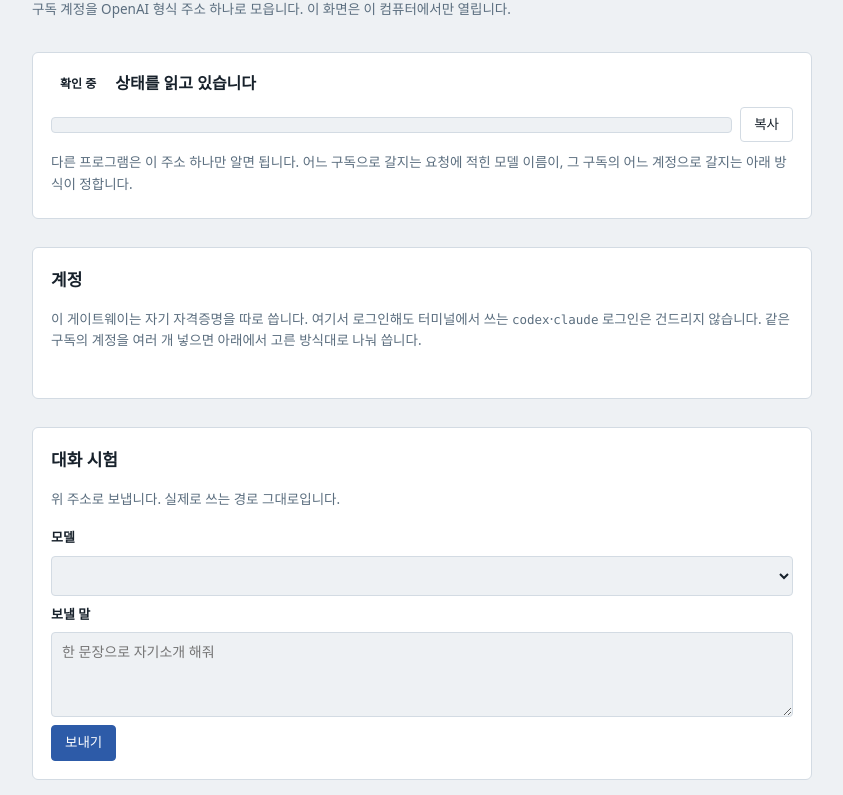
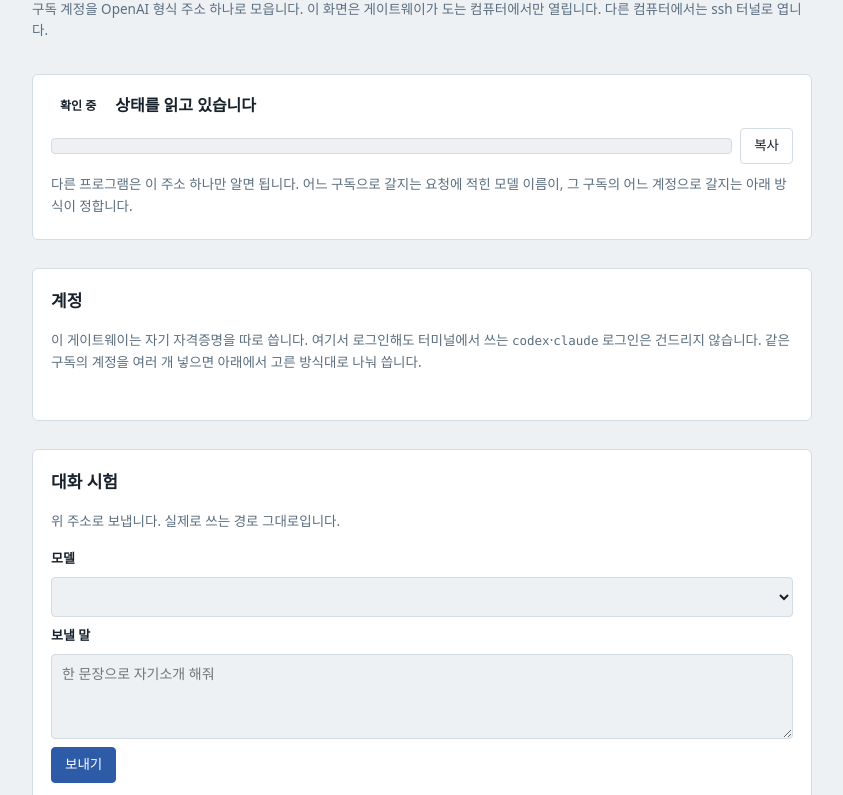
Before and after one commit to team-memory-system/subscription-gateway, a website: page ui/index.html in a window 1280 px wide. Shown: the part 81-876 px from the top of the page, without its empty margins (218-1061 px from the left). Drawn offline with Linux system fonts and the light colour scheme; no server answers.

Commit message:
fix(ui): say the screen also opens through an ssh tunnel
"이 화면은 이 컴퓨터에서만 열립니다" stopped being true once the screen took
logins through `ssh -L`: the header now says it opens on the gateway's own
computer, and from another one through an ssh tunnel.

Co-Authored-By: Claude Opus 5.5 <noreply@anthropic.com>
Claude-Session: https://claude.ai/code/session_01XRaU3RhQeUCWhzbrzX3855

```diff
--- a/ui/index.html
+++ b/ui/index.html
@@ -10,7 +10,7 @@
 <main>
   <header>
     <h1>구독 게이트웨이</h1>
-    <p class="muted">구독 계정을 OpenAI 형식 주소 하나로 모읍니다. 이 화면은 이 컴퓨터에서만 열립니다.</p>
+    <p class="muted">구독 계정을 OpenAI 형식 주소 하나로 모읍니다. 이 화면은 게이트웨이가 도는 컴퓨터에서만 열립니다. 다른 컴퓨터에서는 ssh 터널로 엽니다.</p>
   </header>
 
   <section id="endpoint-card">
```
